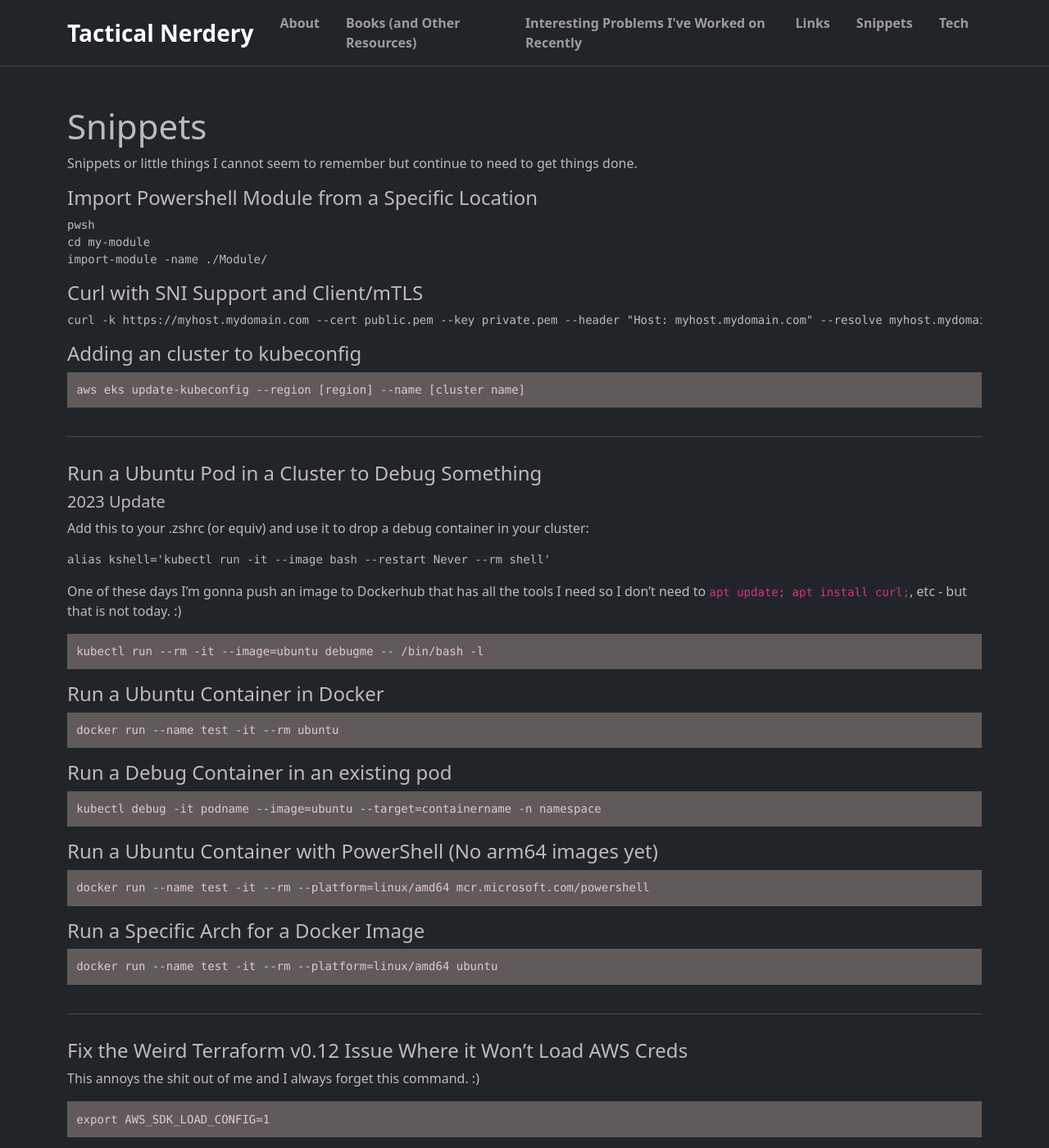
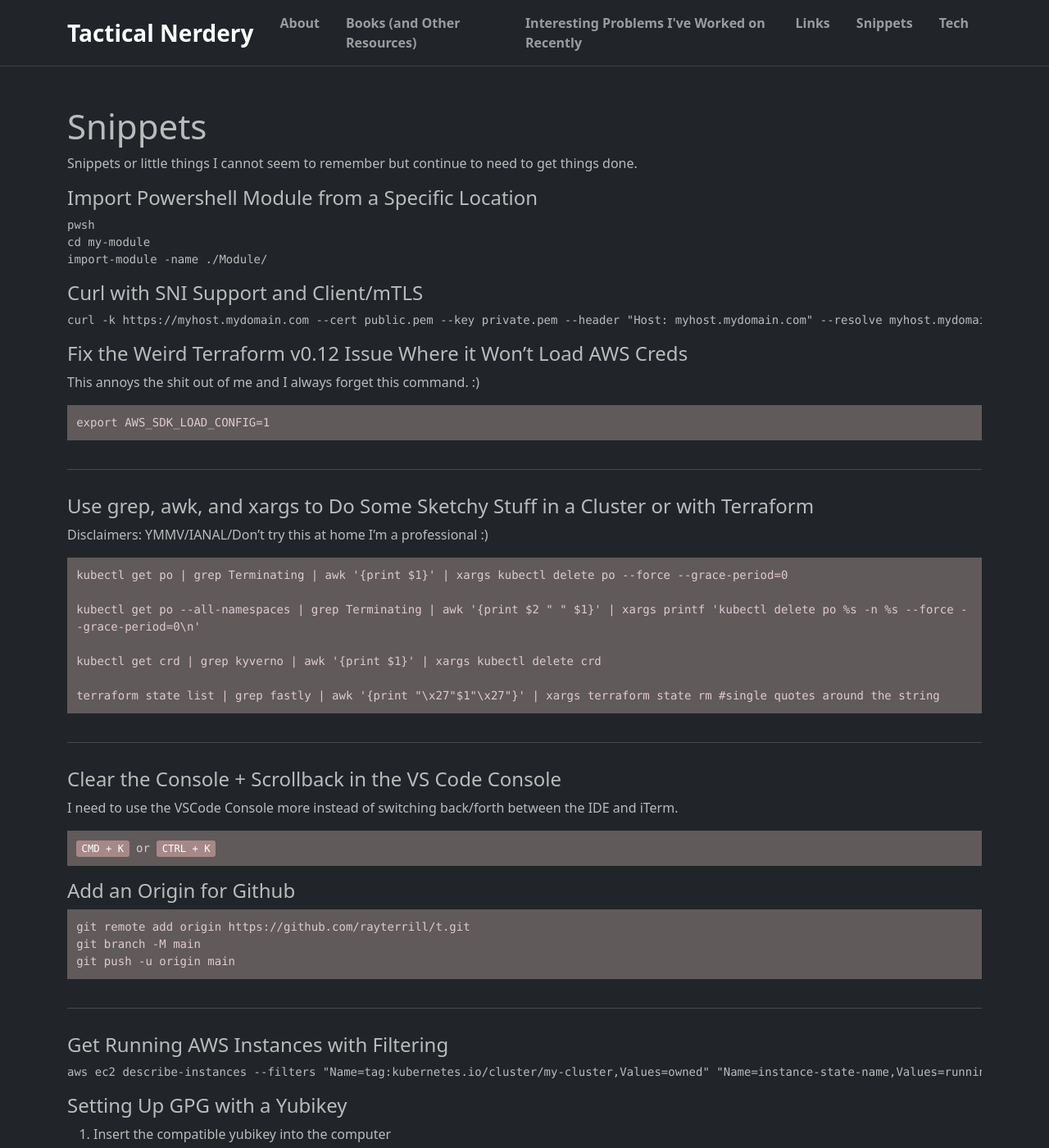
Before and after one commit to rayterrill/tacticalnerdery.com.old, a Jekyll site: the page built from snippets.md, in a window 1280 px wide and 1400 px high. Shown: the whole window at 82% size. Built offline with Jekyll 4.4.1, drawn with Linux system fonts in a browser that asks for light colours; nearby versions of some CDN libraries; some of the changed text lies outside the part shown.

Commit message:
Update snippets.md

````diff
--- a/snippets.md
+++ b/snippets.md
@@ -16,38 +16,6 @@ import-module -name ./Module/
 ```
 curl -k https://myhost.mydomain.com --cert public.pem --key private.pem --header "Host: myhost.mydomain.com" --resolve myhost.mydomain.com:443:20.231.112.51
 ```
-#### Adding an cluster to kubeconfig
-<pre class="code">
-aws eks update-kubeconfig --region [region] --name [cluster name]
-</pre>
-<hr />
-#### Run a Ubuntu Pod in a Cluster to Debug Something
-##### 2023 Update
-Add this to your .zshrc (or equiv) and use it to drop a debug container in your cluster:
-```
-alias kshell='kubectl run -it --image bash --restart Never --rm shell'
-```
-One of these days I'm gonna push an image to Dockerhub that has all the tools I need so I don't need to `apt update; apt install curl;`, etc - but that is not today. :)
-<pre class="code">
-kubectl run --rm -it --image=ubuntu debugme -- /bin/bash -l
-</pre>
-#### Run a Ubuntu Container in Docker
-<pre class="code">
-docker run --name test -it --rm ubuntu
-</pre>
-#### Run a Debug Container in an existing pod
-<pre class="code">
-kubectl debug -it podname --image=ubuntu --target=containername -n namespace
-</pre>
-#### Run a Ubuntu Container with PowerShell (No arm64 images yet)
-<pre class="code">
-docker run --name test -it --rm --platform=linux/amd64 mcr.microsoft.com/powershell
-</pre>
-#### Run a Specific Arch for a Docker Image
-<pre class="code">
-docker run --name test -it --rm --platform=linux/amd64 ubuntu
-</pre>
-<hr />
 #### Fix the Weird Terraform v0.12 Issue Where it Won't Load AWS Creds
 This annoys the shit out of me and I always forget this command. :)
 <pre class=code>
@@ -79,15 +47,6 @@ git branch -M main
 git push -u origin main
 </pre>
 <hr />
-#### Helm Stuff
-Pull a specific chart version:
-<pre class="code">
-helm pull ingress-nginx/ingress-nginx --version 3.11.1
-</pre>
-See what versions of a chart are available:
-<pre class="code">
-helm search repo ingress-nginx/ingress-nginx --versions
-</pre>
 
 #### Get Running AWS Instances with Filtering
 ```
````
